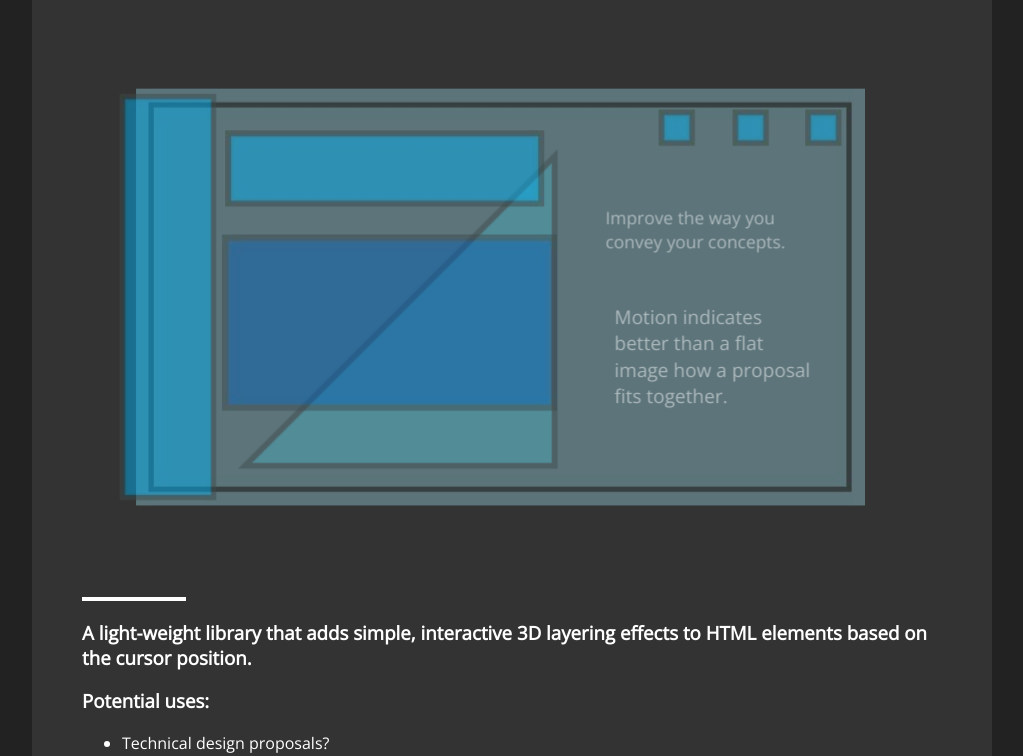
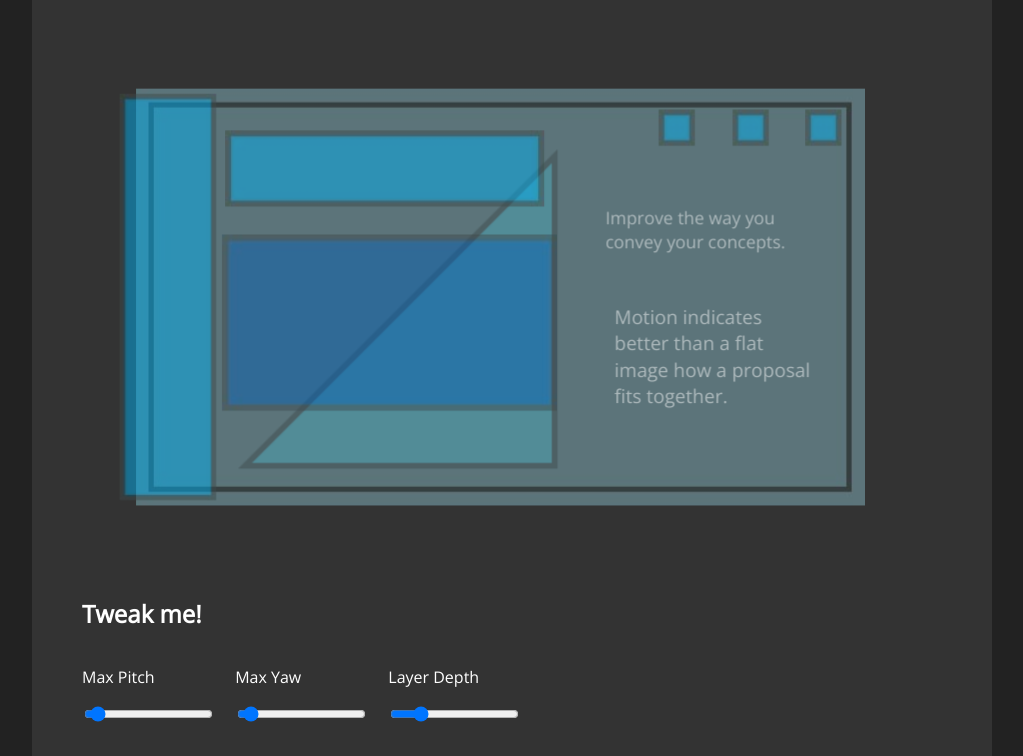
Before and after one commit to joshhills/exploded-dom-js, a website: page docs/index.html in a window 1280 px wide. Shown: the part 187-943 px from the top of the page, without its empty margins (128-1151 px from the left). Drawn offline with nearby package versions, Linux system fonts and the light colour scheme.

Commit message:
Made childen update in case layer depth changes

```diff
--- a/docs/index.html
+++ b/docs/index.html
@@ -49,6 +49,13 @@
                 height: 500px;
 
                 margin-bottom: 50px;
+            }
+            .input-group {
+                display: inline-block;
+                margin-bottom: 2rem;
+            }
+            .input-group:not(:last-child) {
+                margin-right: 1rem;
             }
             .ed-parent {
                 transform-origin: center center;
@@ -171,6 +178,23 @@
                     </div>
                     </div>
                 </div>
+                <div class="inputs">
+                    <h2>
+                        Tweak me!
+                    </h2>
+                    <div class="input-group">
+                        <p>Max Pitch</p>
+                        <input type="range" id="maxPitch" value="20" min="0" max="360" onchange="ExplodedDOMJS.setMaxPitch(this.value)">
+                    </div>
+                    <div class="input-group">
+                        <p>Max Yaw</p>
+                        <input type="range" id="maxYaw" value="20" min="0" max="360" onchange="ExplodedDOMJS.setMaxYaw(this.value)">
+                    </div>
+                    <div class="input-group">
+                        <p>Layer Depth</p>
+                        <input type="range" id="layerDepth" value="20" min="0" max="100" onchange="ExplodedDOMJS.setLayerDepth(this.value)">
+                    </div>
+                </div>
                 <hr />
                 <h3>
                     A light-weight library that adds simple, interactive 3D layering effects to HTML elements based on the cursor position.
@@ -197,6 +221,7 @@
         <!-- Initialise -->
         <script>
             (function() {
+                // Start demo.
                 ExplodedDOMJS.initialise();
             })();
         </script>
```
Also changed, not shown: docs/js/exploded-dom.min.js (+1 -1 lines), build/exploded-dom.js, dist/exploded-dom.min.js.
